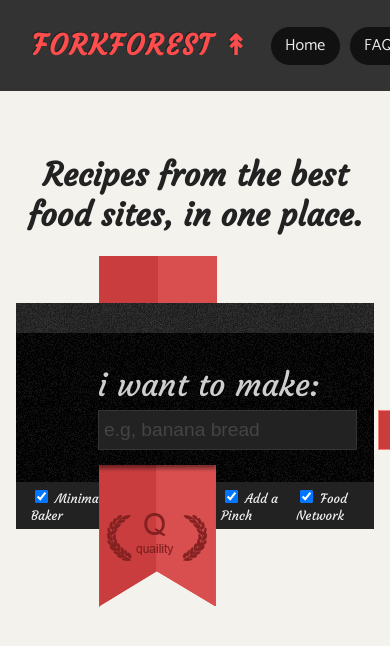
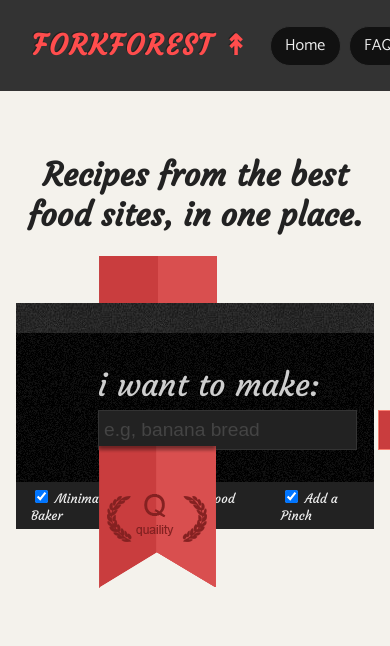
Before and after one commit to sqram/recipes-client, a SvelteKit app: page / in a window 390 px wide. Shown: the top 646 px of the page. Built offline with nearby package versions, Linux system fonts and the light colour scheme.

Commit message:
removing foodnework

```diff
--- a/src/routes/+page.svelte
+++ b/src/routes/+page.svelte
@@ -122,9 +122,6 @@
     .search-section p {
       display: none;
     }
-    .ribbon-container {
-      background-position: left top, left 209px;
-    }
   }
 
   /* .search-results.dimmed {
--- a/src/stores.js
+++ b/src/stores.js
@@ -55,13 +55,5 @@
     isChecked: true,
     isFetching: false,
     recipes: [],
-  },
-  {
-    name: "Food Network",
-    siteId: "foodnetwork",
-    isChecked: true,
-    isFetching: false,
-    recipes: [],
-    error: null
   }
 ])
```
